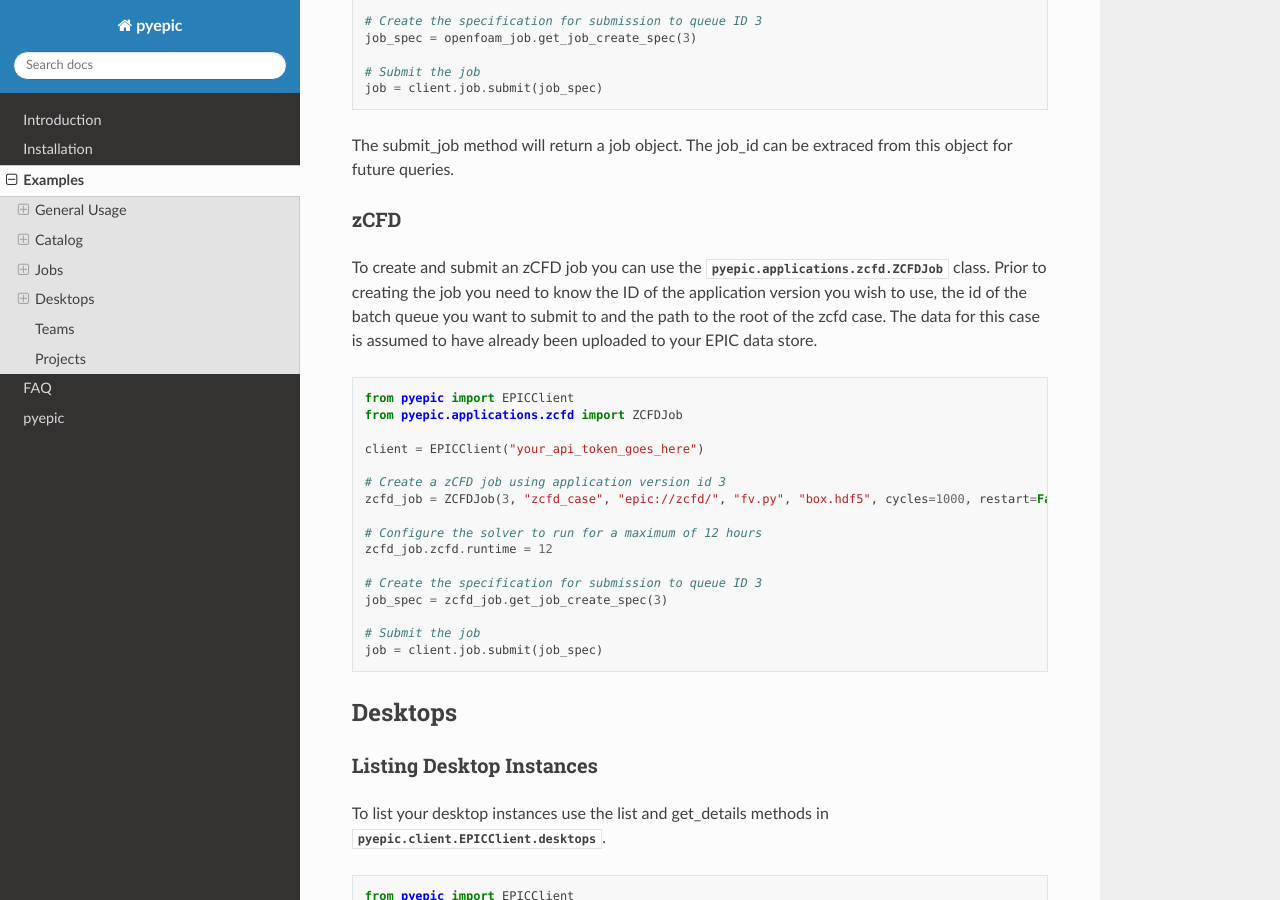
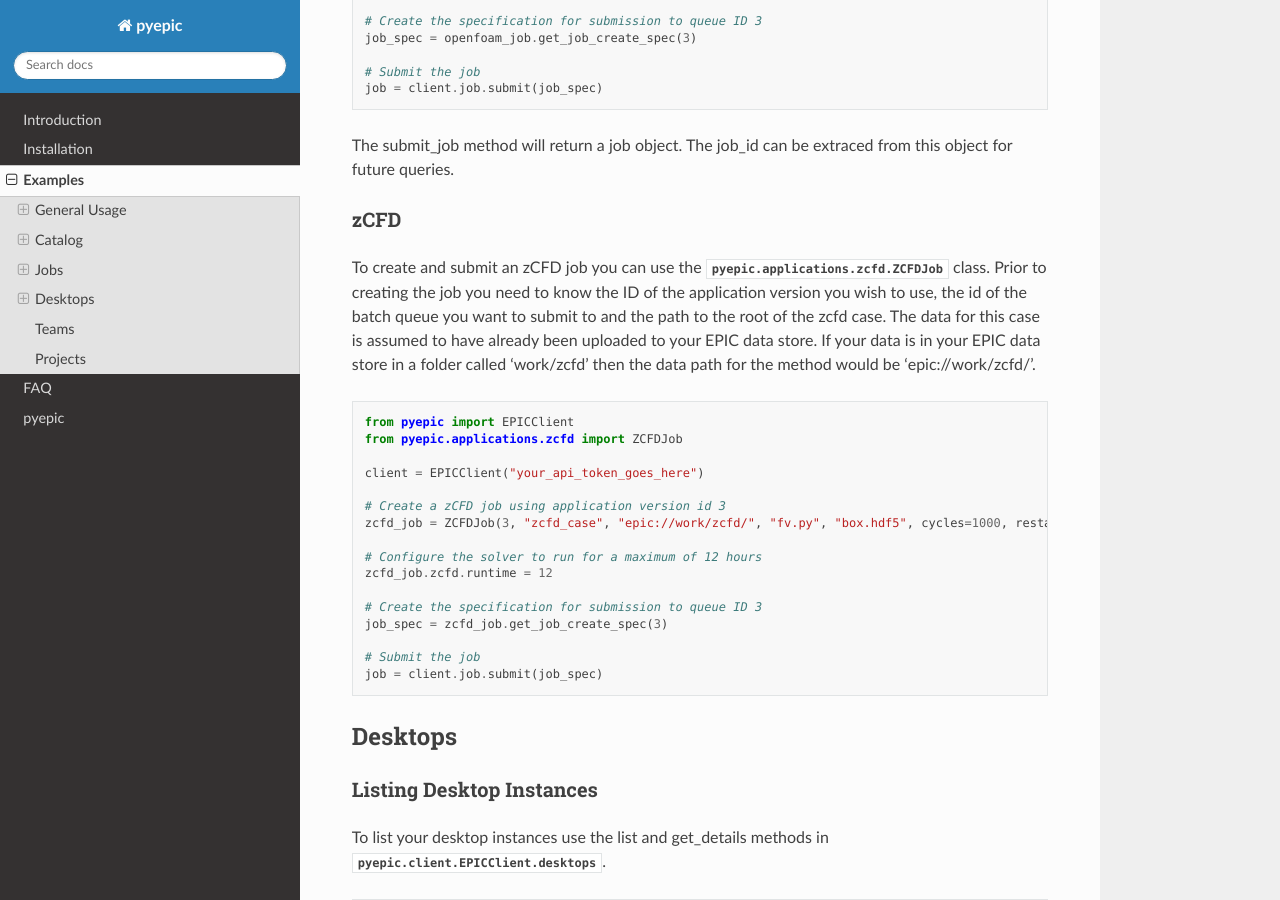
Before and after one commit to zenotech/pyepic, a Sphinx documentation site: the page built from docs/source/examples.rst, in a window 1280 px wide and 900 px high, scrolled down 9471 px. Built offline with Sphinx 7.4.7 and the Read the Docs theme 2.0.0, drawn with Linux system fonts in a browser that asks for light colours.

Commit message:
a bit more explanation of the paths

```diff
--- a/docs/source/examples.rst
+++ b/docs/source/examples.rst
@@ -544,7 +544,7 @@ zCFD
 To create and submit an zCFD job you can use the :class:`pyepic.applications.zcfd.ZCFDJob` class.
 Prior to creating the job you need to know the ID of the application version you wish to use, the id of the batch queue you want to
 submit to and the path to the root of the zcfd case. The data for this case is assumed to have already been uploaded to your EPIC data store.
-
+If your data is in your EPIC data store in a folder called 'work/zcfd' then the data path for the method would be 'epic://work/zcfd/'.
 
 .. code-block:: python
 
@@ -554,7 +554,7 @@ submit to and the path to the root of the zcfd case. The data for this case is a
     client = EPICClient("your_api_token_goes_here")
 
     # Create a zCFD job using application version id 3
-    zcfd_job = ZCFDJob(3, "zcfd_case", "epic://zcfd/", "fv.py", "box.hdf5", cycles=1000, restart=False, partitions=24)
+    zcfd_job = ZCFDJob(3, "zcfd_case", "epic://work/zcfd/", "fv.py", "box.hdf5", cycles=1000, restart=False, partitions=24)
 
     # Configure the solver to run for a maximum of 12 hours
     zcfd_job.zcfd.runtime = 12
```
